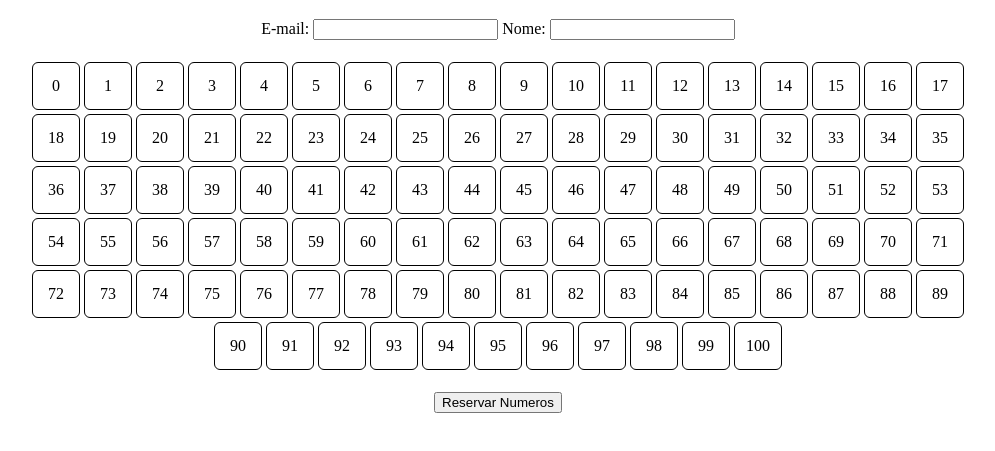
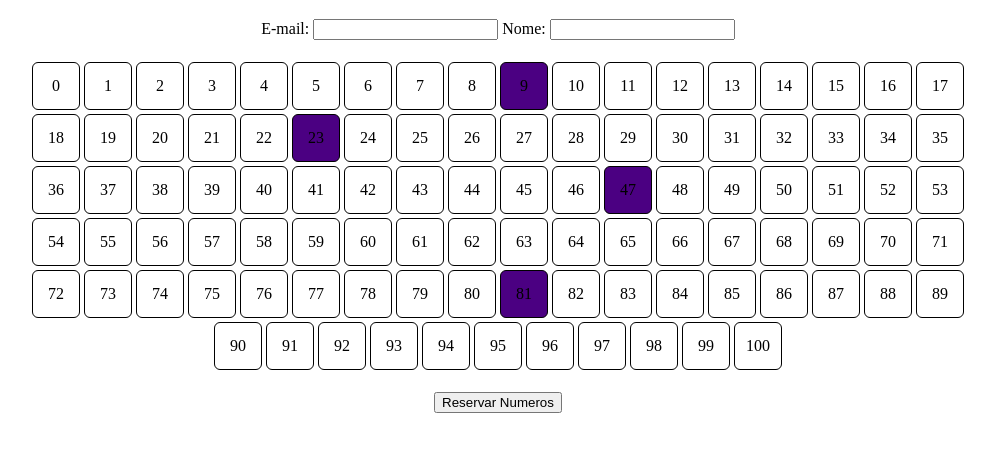
Before and after one commit to jorge-lba/rifa, a website: page public/src/home/index.html in a window 1280 px wide. Shown: the part 61-512 px from the top of the page, without its empty margins (142-1137 px from the left). Drawn offline with Linux system fonts and the light colour scheme.

Commit message:
Add logica para separar os numeros ja reservados

```diff
--- a/functions/src/database/test.js
+++ b/functions/src/database/test.js
@@ -15,3 +15,7 @@ const formatNumber = ( value ) => {
 }
 
 console.log( formatNumber( [1,23,456] ) )
+
+const respondidop1 = ( value ) => ++value > 1 ? value-1 : value
+
+console.log( respondidop1(2) )
--- a/public/src/home/index.css
+++ b/public/src/home/index.css
@@ -39,6 +39,9 @@ section label {
 .selected{
     background-color: indianred;
 }
+.reserved{
+    background-color: indigo;
+}
 
 .numbers-checkbox{
     display: none;
--- a/public/src/home/index.js
+++ b/public/src/home/index.js
@@ -3,10 +3,16 @@ const $ = ( element ) => document.querySelector( element )
 const numbersSection = $( '#numbers' )
 const numbersEnd = 100
 
-const numbersHTML = ( number ) => {
+const numbersReserveds = [ 47,23,9,81 ]
+
+const numbersHTML = ( number, reserved = numbersReserveds ) => {
     const node = document.createElement( `div` )
     node.setAttribute( 'id', `num_${ number }` )
-    node.setAttribute( 'class', `open` )
+
+    reserved.indexOf( number ) > -1
+        ? node.setAttribute( 'class', `reserved` )
+        : node.setAttribute( 'class', `open` )
+
 
     node.innerHTML =
         `<input type="checkbox" class="numbers-checkbox" id="${ number }">
@@ -15,7 +21,7 @@ const numbersHTML = ( number ) => {
 }
 
 
-const createNumbers = ( total = numbersEnd, element = numbersSection ) => {
+const createNumbers = ( total = numbersEnd, element = numbersSection, reserved = numbersReserveds ) => {
 
     for( let i = 0; i <= total; i++ ){
         element.appendChild( numbersHTML( i ) )
```
